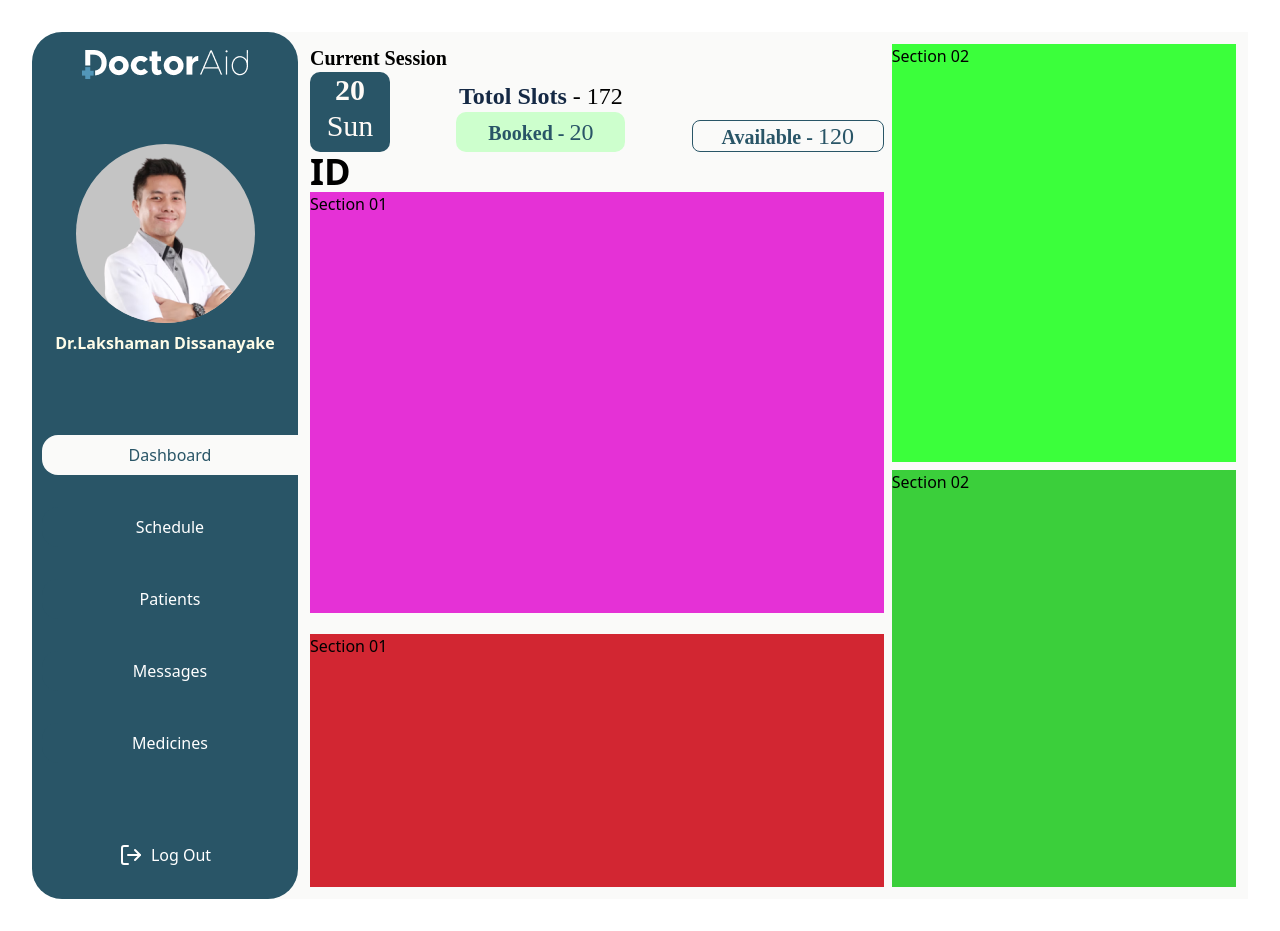
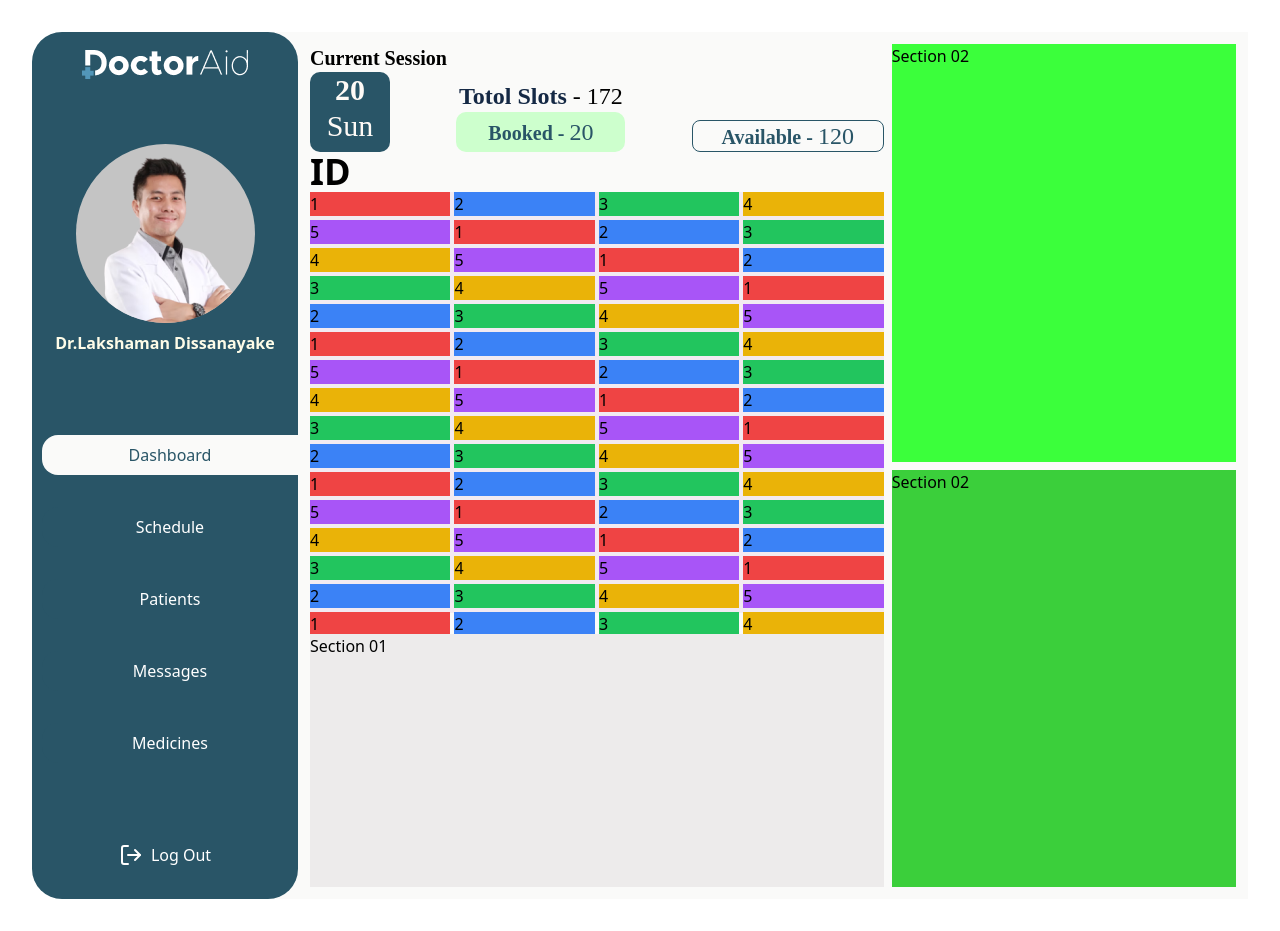
Before and after one commit to DoctorAid/doctoraid-main, a React (Vite) app in the folder doctors-dashboard/: page /schedule in a window 1280 px wide. Built offline with nearby package versions, Linux system fonts and the light colour scheme.

Commit message:
grid view added to the time slots section

```diff
--- a/doctors-dashboard/src/assets/pages/SchedulePage.jsx
+++ b/doctors-dashboard/src/assets/pages/SchedulePage.jsx
@@ -39,7 +39,7 @@ function SchedulePage() {
 
             <div className='flex items-end'>
               <div className="rounded-[8px] h-8 w-48 flex items-center justify-center border p-1 border-[#295567]">
-              <div><span class="text-[#295567] w-5 text-2xl lg:text-xl font-bold font-['Raleway'] leading-normal">Available - </span>
+              <div><span class="text-[#295567] font-semibold w-5 text-2xl lg:text-xl font-bold font-['Raleway'] leading-normal">Available - </span>
               <span class="text-[#295567] text-2xl font-normal font-['Raleway'] leading-normal">120<br/></span></div>
               </div>
             </div>
@@ -63,10 +63,76 @@ function SchedulePage() {
 
         </div>
 
-        <div className='bg-[#e531d6] w-full h-[50%]'>
-          <p>Section 01</p>
+        <div className='bg-[#f2eaf1] w-full h-[50%] grid-cols-4 grid gap-1 '>
+        <div className='bg-red-500'>1</div>
+  <div className='bg-blue-500'>2</div>
+  <div className='bg-green-500'>3</div>
+  <div className='bg-yellow-500'>4</div>
+  <div className='bg-purple-500'>5</div>
+  <div className='bg-red-500'>1</div>
+  <div className='bg-blue-500'>2</div>
+  <div className='bg-green-500'>3</div>
+  <div className='bg-yellow-500'>4</div>
+  <div className='bg-purple-500'>5</div>
+  <div className='bg-red-500'>1</div>
+  <div className='bg-blue-500'>2</div>
+  <div className='bg-green-500'>3</div>
+  <div className='bg-yellow-500'>4</div>
+  <div className='bg-purple-500'>5</div>
+  <div className='bg-red-500'>1</div>
+  <div className='bg-blue-500'>2</div>
+  <div className='bg-green-500'>3</div>
+  <div className='bg-yellow-500'>4</div>
+  <div className='bg-purple-500'>5</div>
+  <div className='bg-red-500'>1</div>
+  <div className='bg-blue-500'>2</div>
+  <div className='bg-green-500'>3</div>
+  <div className='bg-yellow-500'>4</div>
+  <div className='bg-purple-500'>5</div>
+  <div className='bg-red-500'>1</div>
+  <div className='bg-blue-500'>2</div>
+  <div className='bg-green-500'>3</div>
+  <div className='bg-yellow-500'>4</div>
+  <div className='bg-purple-500'>5</div>
+  <div className='bg-red-500'>1</div>
+  <div className='bg-blue-500'>2</div>
+  <div className='bg-green-500'>3</div>
+  <div className='bg-yellow-500'>4</div>
+  <div className='bg-purple-500'>5</div>
+  <div className='bg-red-500'>1</div>
+  <div className='bg-blue-500'>2</div>
+  <div className='bg-green-500'>3</div>
+  <div className='bg-yellow-500'>4</div>
+  <div className='bg-purple-500'>5</div>
+  <div className='bg-red-500'>1</div>
+  <div className='bg-blue-500'>2</div>
+  <div className='bg-green-500'>3</div>
+  <div className='bg-yellow-500'>4</div>
+  <div className='bg-purple-500'>5</div>
+  <div className='bg-red-500'>1</div>
+  <div className='bg-blue-500'>2</div>
+  <div className='bg-green-500'>3</div>
+  <div className='bg-yellow-500'>4</div>
+  <div className='bg-purple-500'>5</div>
+  <div className='bg-red-500'>1</div>
+  <div className='bg-blue-500'>2</div>
+  <div className='bg-green-500'>3</div>
+  <div className='bg-yellow-500'>4</div>
+  <div className='bg-purple-500'>5</div>
+  <div className='bg-red-500'>1</div>
+  <div className='bg-blue-500'>2</div>
+  <div className='bg-green-500'>3</div>
+  <div className='bg-yellow-500'>4</div>
+  <div className='bg-purple-500'>5</div>
+  <div className='bg-red-500'>1</div>
+  <div className='bg-blue-500'>2</div>
+  <div className='bg-green-500'>3</div>
+  <div className='bg-yellow-500'>4</div>
+  <div className='bg-purple-500'>5</div>
+
+
         </div>
-        <div className='bg-[#d22632] w-full h-[30%]'>
+        <div className='bg-[#edebeb] w-full h-[30%]'>
           <p>Section 01</p>
         </div>
 
```
